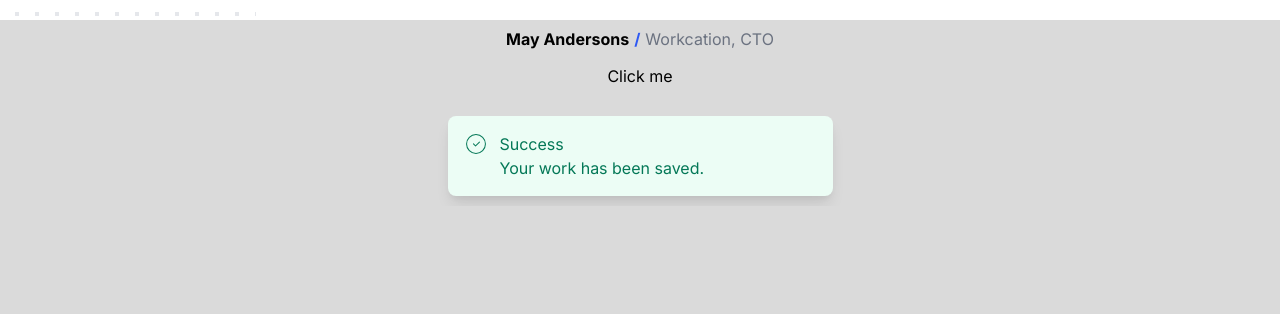
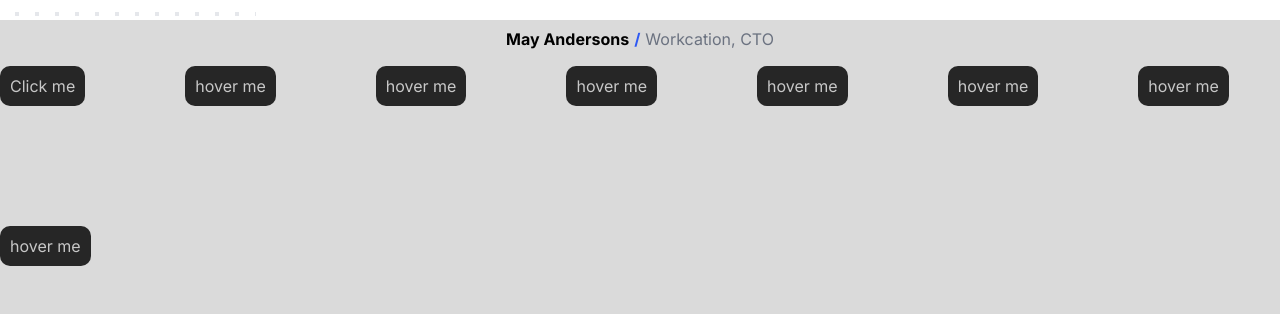
Before and after one commit to emirisato1003/react-component-library, a React (Vite) app: page / in a window 1280 px wide. Shown: the part 2042-2356 px from the top of the page. Before the commit the page ends 2248 px from the top, so only its background shows below. Built offline with nearby package versions, Linux system fonts and the light colour scheme; the HTML template or start-up script is replaced by a standard one.

Commit message:
styled tooltip

```diff
--- a/src/App.jsx
+++ b/src/App.jsx
@@ -5,16 +5,15 @@ import Banner from './assets/components/Banner/index';
 import { bannerData } from './assets/components/Banner/bannerData';
 import Card from './assets/components/Cards/index';
 import Testimonial from './assets/components/Testimonials/index';
-import Portal from './assets/components/ToolTips/Tooltip';
+import Tooltip from './assets/components/ToolTips/Tooltip';
 
 //icon import
 import { DiCodeBadge } from "react-icons/di";
 import { FaReact } from "react-icons/fa";
 // import { IoIosInformationCircle } from "react-icons/io";
-// import { BsArchive } from "react-icons/bs";
-// import { IoMdClose } from "react-icons/io";
+import { BsArchive } from "react-icons/bs";
+import { IoMdClose } from "react-icons/io";
 import { CiCircleCheck } from "react-icons/ci";
-import Tooltip from './assets/components/ToolTips/Tooltip';
 
 function App() {
   const badges = ['gray', 'red', 'yellow', 'green', 'blue', 'indigo', 'purple', 'pink'];
@@ -89,7 +88,69 @@ function App() {
       </section>
 
       <section className="tooltips">
-        <Tooltip onOpen={() => console.log("open/close tooltip")} />
+        <Tooltip text="Click me" theme="bold-blue">
+          <BsArchive className='archive-icon icon' />
+          <div className="tooltip-text">
+            <p className='tooltip-title'>Archive notes</p>
+            <p>Lorem ipsum dolor sit amet consectetur adipisicing elit. Hic, officiis!</p>
+          </div>
+        </Tooltip>
+
+        <Tooltip text="hover me" >
+          <BsArchive className='archive-icon icon' />
+          <div className="tooltip-text">
+            <p className='tooltip-title'>Archive notes</p>
+            <p>Lorem ipsum dolor sit amet consectetur adipisicing elit. Hic, officiis!</p>
+          </div>
+        </Tooltip>
+
+        <Tooltip text="hover me" >
+          <BsArchive className='archive-icon icon' />
+          <div className="tooltip-text">
+            <p className='tooltip-title'>Archive notes</p>
+            <p>Lorem ipsum dolor sit amet consectetur adipisicing elit. Hic, officiis!</p>
+          </div>
+        </Tooltip>
+
+        <Tooltip text="hover me" >
+          <BsArchive className='archive-icon icon' />
+          <div className="tooltip-text">
+            <p className='tooltip-title'>Archive notes</p>
+            <p>Lorem ipsum dolor sit amet consectetur adipisicing elit. Hic, officiis!</p>
+          </div>
+        </Tooltip>
+
+        <Tooltip text="hover me" >
+          <BsArchive className='archive-icon icon' />
+          <div className="tooltip-text">
+            <p className='tooltip-title'>Archive notes</p>
+            <p>Lorem ipsum dolor sit amet consectetur adipisicing elit. Hic, officiis!</p>
+          </div>
+        </Tooltip>
+
+        <Tooltip text="hover me" >
+          <BsArchive className='archive-icon icon' />
+          <div className="tooltip-text">
+            <p className='tooltip-title'>Archive notes</p>
+            <p>Lorem ipsum dolor sit amet consectetur adipisicing elit. Hic, officiis!</p>
+          </div>
+        </Tooltip>
+
+        <Tooltip text="hover me" >
+          <BsArchive className='archive-icon icon' />
+          <div className="tooltip-text">
+            <p className='tooltip-title'>Archive notes</p>
+            <p>Lorem ipsum dolor sit amet consectetur adipisicing elit. Hic, officiis!</p>
+          </div>
+        </Tooltip>
+
+        <Tooltip text="hover me" >
+          <BsArchive className='archive-icon icon' />
+          <div className="tooltip-text">
+            <p className='tooltip-title'>Archive notes</p>
+            <p>Lorem ipsum dolor sit amet consectetur adipisicing elit. Hic, officiis!</p>
+          </div>
+        </Tooltip>
       </section>
 
       <section className="toast">
--- a/src/assets/components/ToolTips/Tooltip.jsx
+++ b/src/assets/components/ToolTips/Tooltip.jsx
@@ -2,25 +2,24 @@ import { createPortal } from 'react-dom';
 import useToggle from '../../hooks/useToggle';
 import { BsArchive } from "react-icons/bs";
 import { IoMdClose } from "react-icons/io";
+import classNames from 'classnames';
 
 
-export default function Tooltip({ onOpen }) {
-    const [on, setOn] = useToggle({
-        onToggle: onOpen
+export default function Tooltip({ children, text, theme }) {
+    const [visible, setVisible] = useToggle({
+        initialValue: false
     });
+    const showTooltip = () => setVisible(true);
+    const closeTooltip = () => setVisible(false);
+    const tooltipClassNames = classNames('tooltip-container', theme)
+
     return (
-        <div>
-            <p onMouseEnter={setOn}>Click me</p>
-            {on && createPortal(
-                <div className="tooltip-container">
-                    <BsArchive className='archive-icon icon' />
-                    <div className="tooltip-text">
-                        <p className='tooltip-title'>Archive notes</p>
-                        <p>Lorem ipsum dolor sit amet consectetur adipisicing elit. Hic, officiis!</p>
-                    </div>
-                    <button className='close-btn'>
-                        <IoMdClose className='icon' />
-                    </button>
+        <div onClick={showTooltip} className='tooltip'>
+            <p>{text}</p>
+            {visible && createPortal(
+                <div onClick={showTooltip} className={tooltipClassNames}>
+                    {children}
+                    <button onClick={closeTooltip} className='close-btn icon'><IoMdClose/></button>
                 </div>
                 ,
                 document.body
--- a/src/index.css
+++ b/src/index.css
@@ -344,23 +344,41 @@ p.body-text{
 /* ------tooltip--------- */
 
 section.tooltips{
+  display: flex;
+  gap: 100px;
+  /* justify-content: space-around; */
+  flex-wrap: wrap;
+  /* margin-bottom: 20px; */
 }
 
 .tooltip{
-  background-color: #fff;
+  margin-bottom: 20px;
+  background-color: var(--primary-dark);
+  color: var(--primary-dark-text);
   padding: 10px;
+  border-radius: 10px;
+  cursor: pointer;
+  position: relative;
+  transition: .8s;
 }
 
 .tooltip-container{
+  position: inherit;
+  /* transform: translate(150px, -330px); */
   display: flex;
-  justify-content: space-around;
+  /* justify-content: space-around; */
   gap: 15px;
   background-color: var(--primary-dark);
   color: var(--primary-dark-text);
   width: 600px;
   border-radius: 8px;
   padding: 18px;
-  margin-bottom: 20px;
+  /* margin-bottom: 20px; */
+}
+
+.bold-blue{
+  background-color: var(--bold-blue);
+  color: var(--bold-blue-text);
 }
 
 .tooltip-container .icon{
@@ -384,7 +402,6 @@ section.tooltips{
 .tooltip-container button{
   background:none;
   border: none;
-  color: var(--primary-dark-text);
   align-self: flex-start;
   cursor: pointer;
 }
@@ -395,7 +412,7 @@ section.tooltips{
   transform: translateY(50%);
   border-width: 15px;
   border-style: solid;
-  border-color: var(--primary-dark) transparent transparent transparent;
+  border-color: var(--bold-blue) transparent transparent transparent;
 }
 
 .tooltip:hover .tooltip-container{
```
